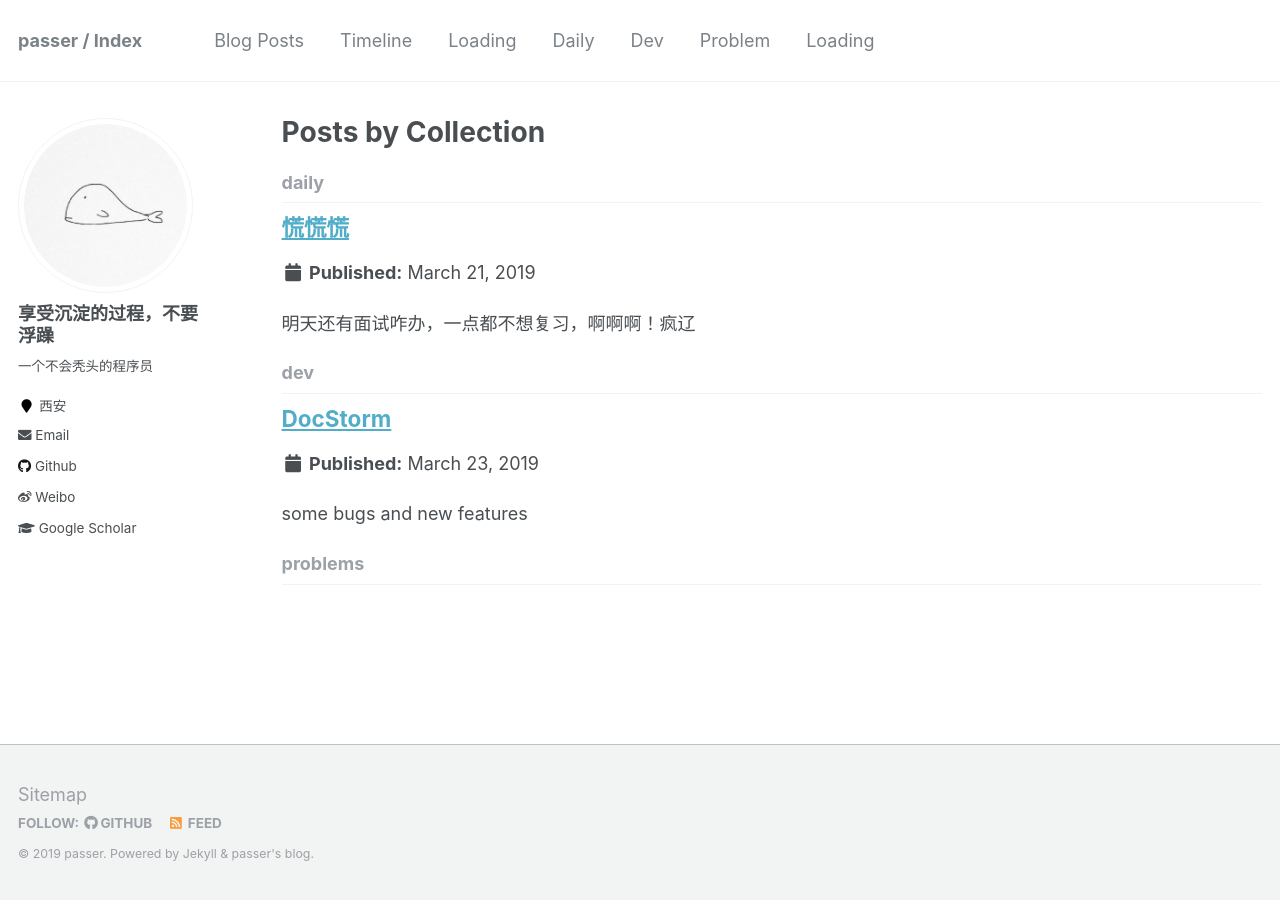
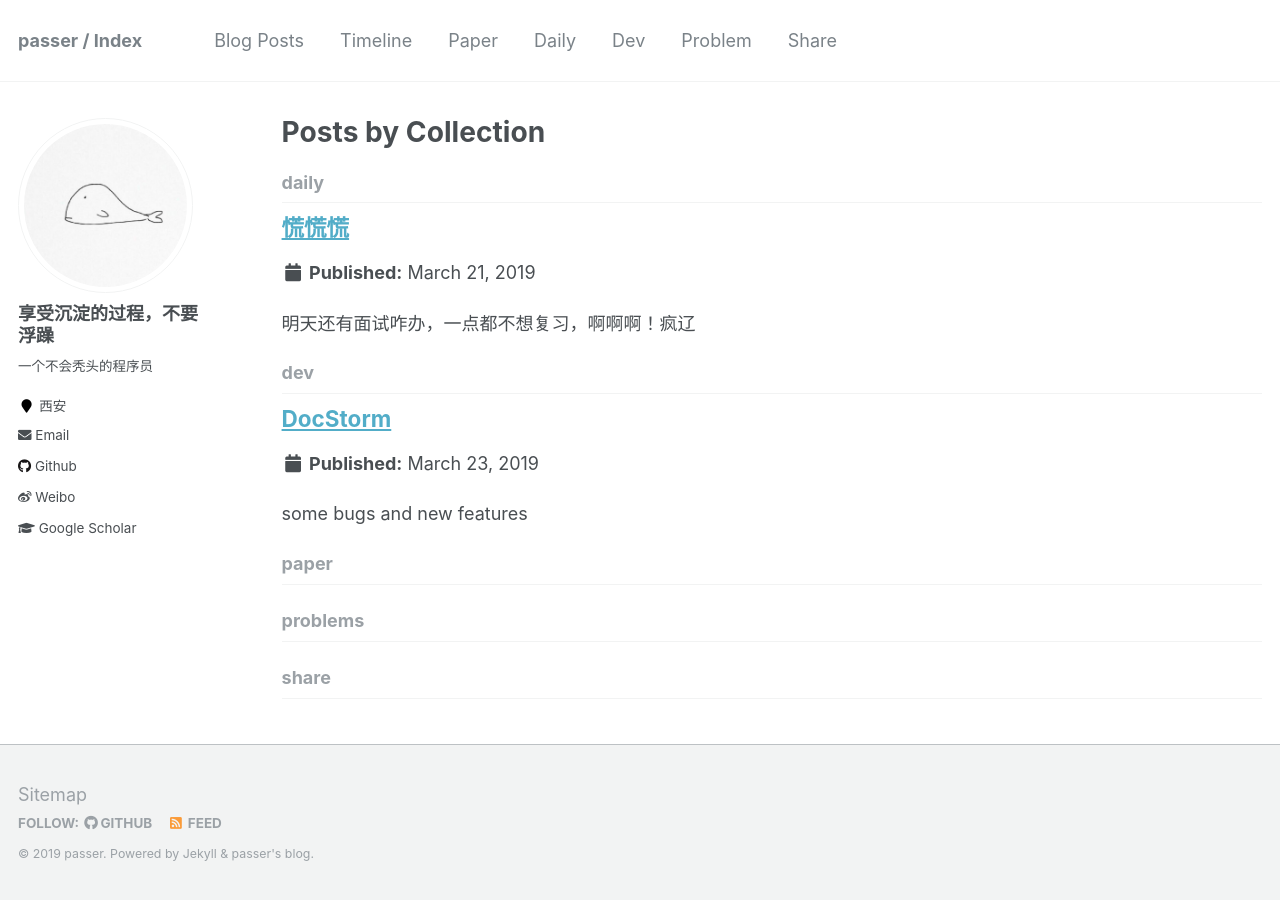
Before and after one commit to icankeep/icankeep.github.io, a Jekyll site: the page built from _pages/collection-archive.html, in a window 1280 px wide. Built offline with Jekyll 4.4.1, drawn with Linux system fonts in a browser that asks for light colours.

Commit message:
update timeline and add Share and Paper

```diff
--- a/_config.yml
+++ b/_config.yml
@@ -181,6 +181,12 @@ collections:
   daily:
     output: true
     permalink: /:collection/:path/
+  paper:
+    output: true
+    permalink: /:collection/:path/
+  share:
+    output: true
+    permalink: /:collection/:path/
 
 
 # Defaults
@@ -225,6 +231,24 @@ defaults:
   - scope:
       path: ""
       type: daily
+    values:
+      layout: single
+      author_profile: true
+      share: true
+      comment: true
+  # _paper
+  - scope:
+      path: ""
+      type: paper
+    values:
+      layout: single
+      author_profile: true
+      share: true
+      comment: true
+  # _share
+  - scope:
+      path: ""
+      type: share
     values:
       layout: single
       author_profile: true
--- a/_data/navigation.yml
+++ b/_data/navigation.yml
@@ -6,8 +6,8 @@ main:
   - title: "Timeline"
     url: /timeline/
 
-  - title: "Loading"
-    url: /
+  - title: "Paper"
+    url: /paper
 
   - title: "Daily"
     url: /daily-year-archive/
@@ -18,5 +18,5 @@ main:
   - title: "Problem"
     url: /
 
-  - title: "Loading"
-    url: /
+  - title: "Share"
+    url: /share
```
Also changed, not shown: _pages/timeline.md (+7 -0 lines), CHANGELOG.md, 1 other file.
